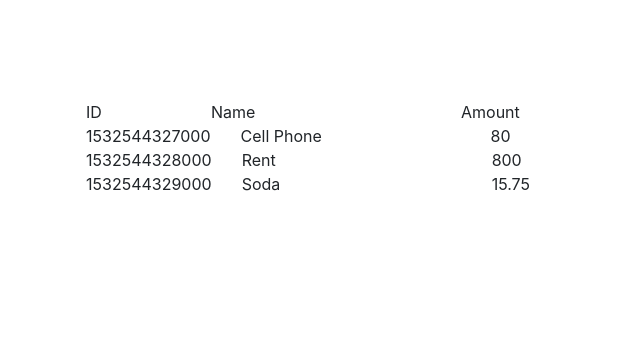
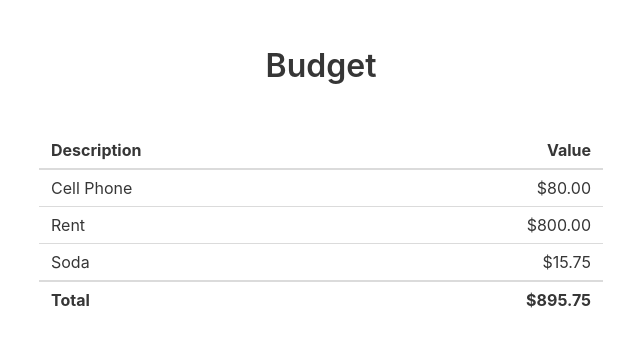
Before and after one commit to DetroitCoders/LearningProjects, a plain HTML site: page Budget/index.html in a window 1280 px wide. Shown: the whole page, without its empty margins (319-959 px from the left). Drawn offline with nearby package versions, Linux system fonts and the light colour scheme.

Commit message:
Reorganized and simplified code

```diff
--- a/Budget/app.js
+++ b/Budget/app.js
@@ -1,17 +1,70 @@
 var activeBudget;
 
+window.addEventListener('budgetChange', function() {
+  draw();
+});
+
 function draw() {
-  console.log("- My Budget -");
-  console.log("-------------");
-
+  console.log('-'.repeat(75));
+  console.log(' '.repeat(35) + 'Budget');
+  console.log('-'.repeat(75));
+  console.log('ID' + ' '.repeat(35) + '| Description     | Value');
   activeBudget
     .getItems()
     .forEach(item =>
-      console.log(item.id + " - " + item.description + " - " + item.value)
+      console.log(
+        item.id +
+          ' | ' +
+          item.description.padEnd(15) +
+          ' | ' +
+          formatCurrency(item.value)
+      )
     );
 
-  console.log("-------------");
-  console.log(activeBudget.getTotal());
+  console.log(
+    'Total'.padEnd(55) + '| ' + formatCurrency(activeBudget.getTotal())
+  );
+  console.log('-'.repeat(75));
+
+  drawHtml();
+}
+
+function drawHtml() {
+  var tree = document.createDocumentFragment();
+
+  activeBudget.getItems().forEach(item => {
+    var tr = document.createElement('tr');
+
+    var colDescription = document.createElement('td');
+    colDescription.innerHTML = item.description;
+
+    var colValue = document.createElement('td');
+    colValue.classList.add('has-text-right');
+    colValue.innerHTML = formatCurrency(item.value);
+
+    tr.appendChild(colDescription);
+    tr.appendChild(colValue);
+
+    tree.appendChild(tr);
+  });
+
+  var tblItems = document.getElementById('tblItems');
+
+  while (tblItems.firstChild) {
+    tblItems.removeChild(tblItems.firstChild);
+  }
+
+  tblItems.appendChild(tree);
+  document.getElementById('lblTotal').innerText = formatCurrency(
+    activeBudget.getTotal()
+  );
+}
+
+function formatCurrency(value) {
+  return new Intl.NumberFormat('en', {
+    style: 'currency',
+    currency: 'USD'
+  }).format(value);
 }
 
 class Budget {
@@ -19,8 +72,13 @@ class Budget {
     this.items = [];
   }
 
+  onBudgetChange() {
+    window.dispatchEvent(new Event('budgetChange'));
+  }
+
   addItem(budgetItem) {
     this.items.push(budgetItem);
+    this.onBudgetChange();
   }
 
   removeItem(itemId) {
@@ -31,6 +89,8 @@ class Budget {
     if (itemIndex === -1) return;
 
     this.items.splice(itemIndex, 1);
+
+    this.onBudgetChange();
   }
 
   getItems() {
@@ -49,92 +109,41 @@ class Budget {
 
 class BudgetItem {
   constructor(description, value) {
-    this.id = +new Date();
+    this.id = this.guid();
     this.description = description;
     this.value = value;
+  }
+
+  guid() {
+    return (
+      this.s4() +
+      this.s4() +
+      '-' +
+      this.s4() +
+      '-' +
+      this.s4() +
+      '-' +
+      this.s4() +
+      '-' +
+      this.s4() +
+      this.s4() +
+      this.s4()
+    );
+  }
+
+  s4() {
+    return Math.floor((1 + Math.random()) * 0x10000)
+      .toString(16)
+      .substring(1);
   }
 }
 
 (function() {
-  console.log("Hello From Budget!");
+  console.log('Hello From Budget!');
   activeBudget = new Budget();
 
   // Bootstrap with sample data
-  activeBudget.addItem(new BudgetItem("Cell Phone", 80));
-
-  setTimeout(() => {
-    activeBudget.addItem(new BudgetItem("Rent", 800));
-  }, 1000);
-
-  setTimeout(() => {
-    activeBudget.addItem(new BudgetItem("Soda", 15.75));
-  }, 2000);
-
-  setTimeout(() => draw(), 2250);
-
-  // Trial: Creating Dynamic HTML
-  setTimeout(() => {
-    var tree = document.createDocumentFragment();
-    var itemlist = activeBudget.getItems();
-
-    // Row 1 setup
-    var div1 = document.createElement("div");
-    div1.setAttribute("class", "row");
-
-    var div1col1 = document.createElement("div");
-    div1col1.setAttribute("class", "col");
-    div1col1.innerHTML = itemlist[0].id;
-    var div1col2 = document.createElement("div");
-    div1col2.setAttribute("class", "col-6");
-    div1col2.innerHTML = itemlist[0].description;
-    var div1col3 = document.createElement("div");
-    div1col3.setAttribute("class", "col");
-    div1col3.innerHTML = itemlist[0].value;
-
-    div1.appendChild(div1col1);
-    div1.appendChild(div1col2);
-    div1.appendChild(div1col3);
-
-    // Row 2 setup
-    var div2 = document.createElement("div");
-    div2.setAttribute("class", "row");
-
-    var div2col1 = document.createElement("div");
-    div2col1.setAttribute("class", "col");
-    div2col1.innerHTML = itemlist[1].id;
-    var div2col2 = document.createElement("div");
-    div2col2.setAttribute("class", "col-6");
-    div2col2.innerHTML = itemlist[1].description;
-    var div2col3 = document.createElement("div");
-    div2col3.setAttribute("class", "col");
-    div2col3.innerHTML = itemlist[1].value;
-
-    div2.appendChild(div2col1);
-    div2.appendChild(div2col2);
-    div2.appendChild(div2col3);
-
-    // Row 3 setup
-    var div3 = document.createElement("div");
-    div3.setAttribute("class", "row");
-
-    var div3col1 = document.createElement("div");
-    div3col1.setAttribute("class", "col");
-    div3col1.innerHTML = itemlist[2].id;
-    var div3col2 = document.createElement("div");
-    div3col2.setAttribute("class", "col-6");
-    div3col2.innerHTML = itemlist[2].description;
-    var div3col3 = document.createElement("div");
-    div3col3.setAttribute("class", "col");
-    div3col3.innerHTML = itemlist[2].value;
-
-    div3.appendChild(div3col1);
-    div3.appendChild(div3col2);
-    div3.appendChild(div3col3);
-
-    // Add all 3 rows to main div
-    tree.appendChild(div1);
-    tree.appendChild(div2);
-    tree.appendChild(div3);
-    document.getElementById("main").appendChild(tree);
-    }, 5000);
+  activeBudget.addItem(new BudgetItem('Cell Phone', 80));
+  activeBudget.addItem(new BudgetItem('Rent', 800));
+  activeBudget.addItem(new BudgetItem('Soda', 15.75));
 })();
--- a/Budget/index.html
+++ b/Budget/index.html
@@ -1,22 +1,40 @@
 <html>
 
 <head>
-    <link href="https://stackpath.bootstrapcdn.com/bootstrap/4.1.1/css/bootstrap.min.css" rel="stylesheet" integrity="sha384-WskhaSGFgHYWDcbwN70/dfYBj47jz9qbsMId/iRN3ewGhXQFZCSftd1LZCfmhktB"
-        crossorigin="anonymous">
+    <link rel="stylesheet" href="https://cdnjs.cloudflare.com/ajax/libs/bulma/0.7.1/css/bulma.css" integrity="sha256-zKA1Bf41O96+gJSlkn/Bh2HATW/OhwkApPlYTp3B5O8="
+        crossorigin="anonymous" />
 </head>
 
-<body style="max-width: 500px; margin: 100px auto 0;">
-
-    <div id="main" class="container">
-        <div class="row">
-            <div class="col">ID</div>
-            <div class="col-6">Name</div>
-            <div class="col">Amount</div>
+<body>
+    <section class="hero">
+        <div class="hero-body">
+            <div class="container has-text-centered">
+                <h1 class="title">
+                    Budget
+                </h1>
+            </div>
         </div>
-    </div>
+    </section>
+    <div class="container">
+        <div class="columns">
+            <div class="column is-half is-offset-one-quarter">
+                <table class="table is-hoverable is-fullwidth">
+                    <thead>
+                        <th>Description</th>
+                        <th class="has-text-right">Value</th>
+                    </thead>
+                    <tbody id="tblItems"></tbody>
+                    <tfoot>
+                        <th>Total</th>
+                        <th class="has-text-right" id="lblTotal"></th>
+                    </tfoot>
+                </table>
+            </div>
+        </div>
 
 
-    <script src="app.js"></script>
+
+        <script src="app.js"></script>
 </body>
 
 </html>
```
